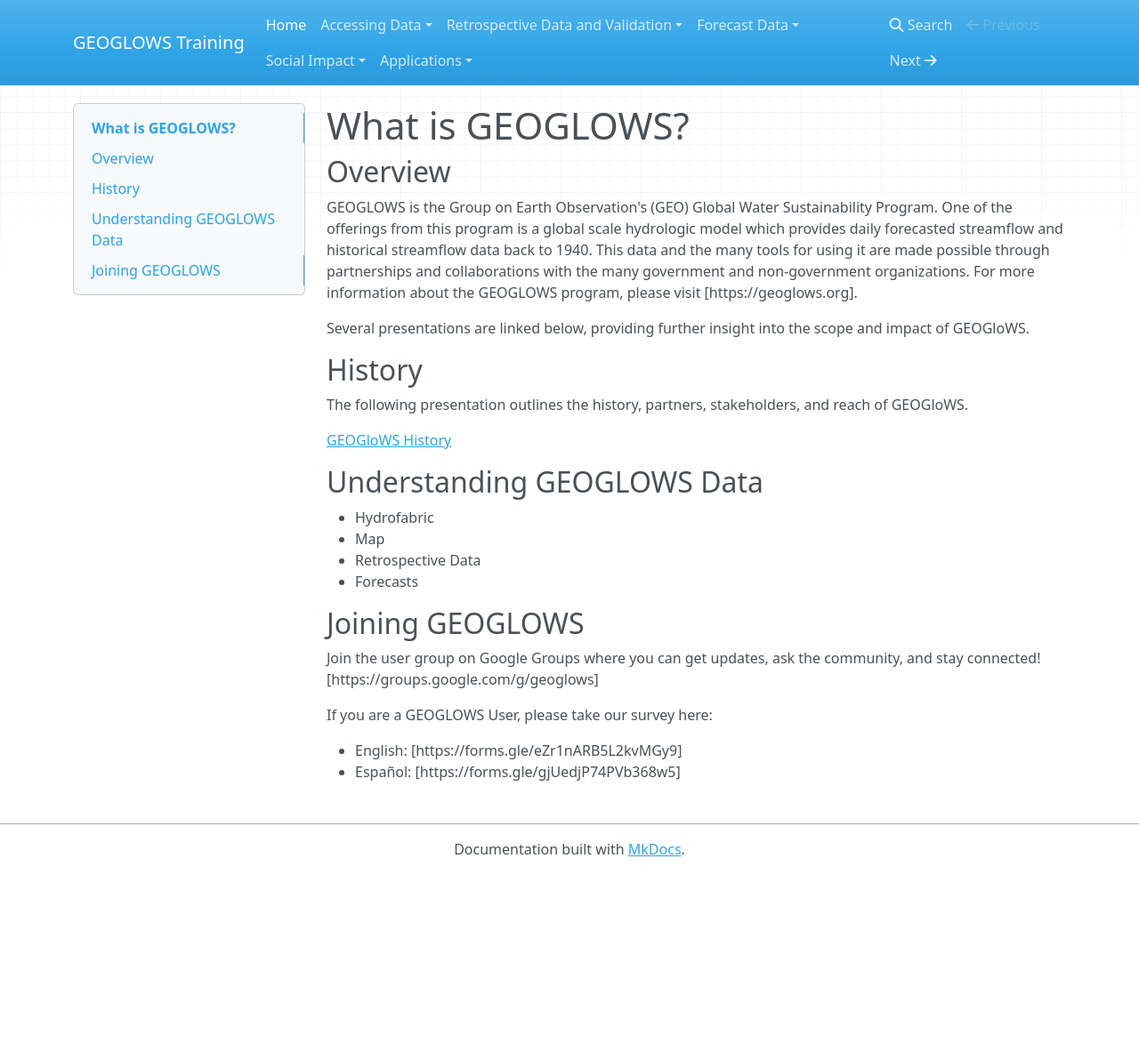
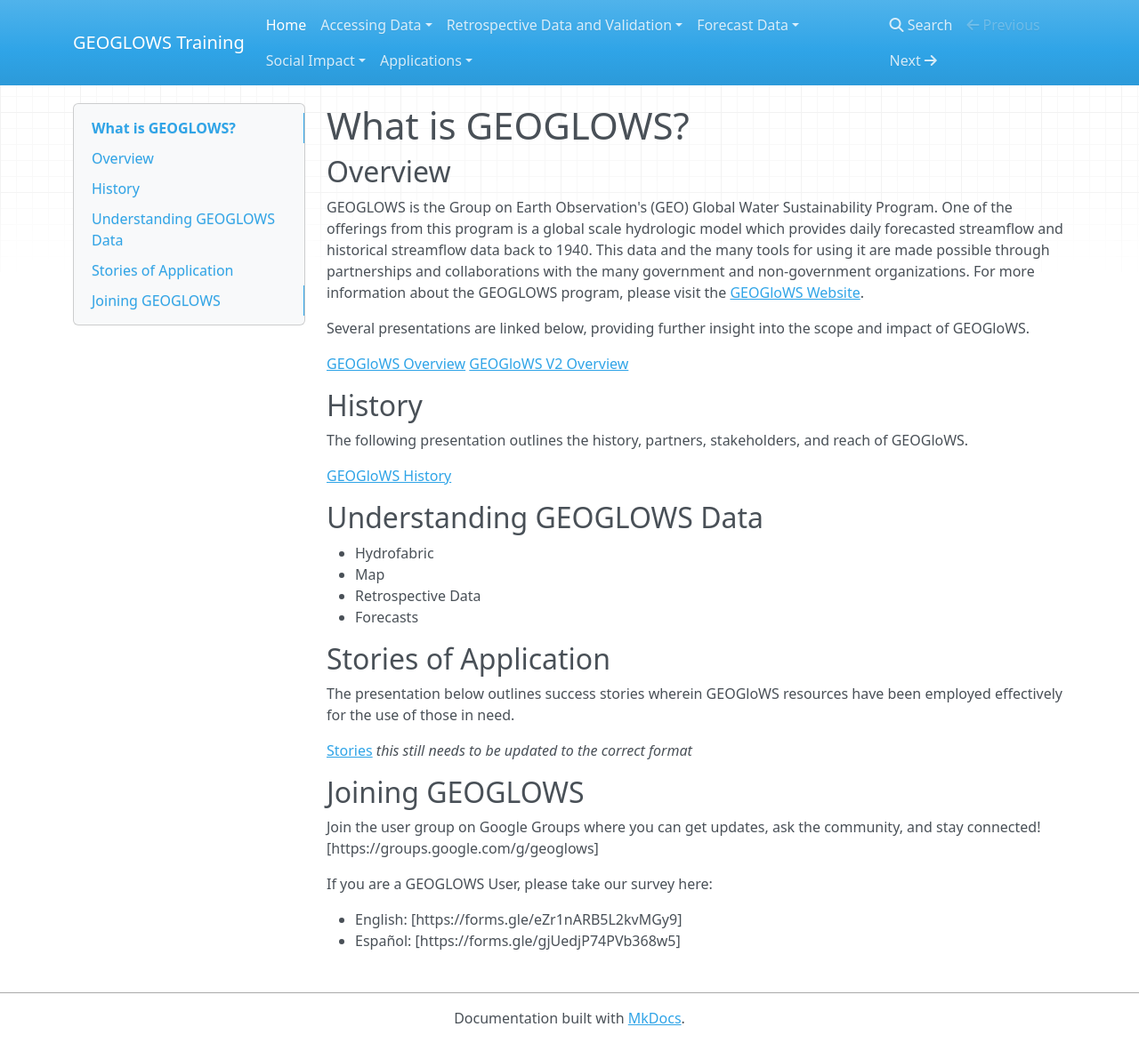
Before and after one commit to geoglows/training.geoglows.org, an MkDocs documentation site: the page built from docs/index.md, in a window 1280 px wide and 1173 px high. Shown: the whole window at 89% size. Built offline with MkDocs 1.6.1, drawn with Linux system fonts in a browser that asks for light colours; nearby versions of some CDN libraries.

Commit message:
added to the overview section

```diff
--- a/docs/index.md
+++ b/docs/index.md
@@ -3,10 +3,12 @@
 ## Overview
 GEOGLOWS is the Group on Earth Observation's (GEO) Global Water Sustainability Program.
 One of the offerings from this program is a global scale hydrologic model which provides daily forecasted streamflow and historical streamflow data back to 1940. This data and the many tools for using it are made possible through partnerships and collaborations with the many government and non-government organizations.
-For more information about the GEOGLOWS program, please visit [https://geoglows.org].
+For more information about the GEOGLOWS program, please visit the [GEOGloWS Website](https://geoglows.org).
 
 Several presentations are linked below, providing further insight into the scope and impact of GEOGloWS.
 
+[GEOGloWS Overview](https://byu.sharepoint.com/:p:/r/sites/BYUHydroinformaticsLaboratory/Shared%20Documents/geoglows-training/GEOGLOWS%20Master%20Training%20Materials/What%20is%20GEOGLOWS/GEOGloWS%20-%20Overview.pptx?d=w6517aeacb1614c6682a8be73314e7028&csf=1&web=1&e=hbSCPe)
+[GEOGloWS V2 Overview](https://byu.sharepoint.com/:p:/r/sites/BYUHydroinformaticsLaboratory/Shared%20Documents/geoglows-training/GEOGLOWS%20Master%20Training%20Materials/What%20is%20GEOGLOWS/GEOGLOWS%20V2%20Overview%202024%20Updated.pptx?d=wc965db49aec247ac9ac4070e689c1078&csf=1&web=1&e=S3eqbe)
 
 ## History
 The following presentation outlines the history, partners, stakeholders, and reach of GEOGloWS.
@@ -20,6 +22,14 @@
 * Retrospective Data
 * Forecasts
 
+## Stories of Application
+
+The presentation below outlines success stories wherein GEOGloWS resources
+have been employed effectively for the use of those in need.
+
+[Stories](https://byu.sharepoint.com/:p:/r/sites/BYUHydroinformaticsLaboratory/Shared%20Documents/geoglows-training/GEOGLOWS%20Master%20Training%20Materials/What%20is%20GEOGLOWS/GEOGloWS%20-%20Stories.pptx?d=web302a8f8f774b8caa227fe40c05d4c0&csf=1&web=1&e=kpz1f7) *this still needs to be updated to the correct format*
+
+
 ## Joining GEOGLOWS
 Join the user group on Google Groups where you can get updates, ask the community, and stay connected!  [https://groups.google.com/g/geoglows]
 
```
